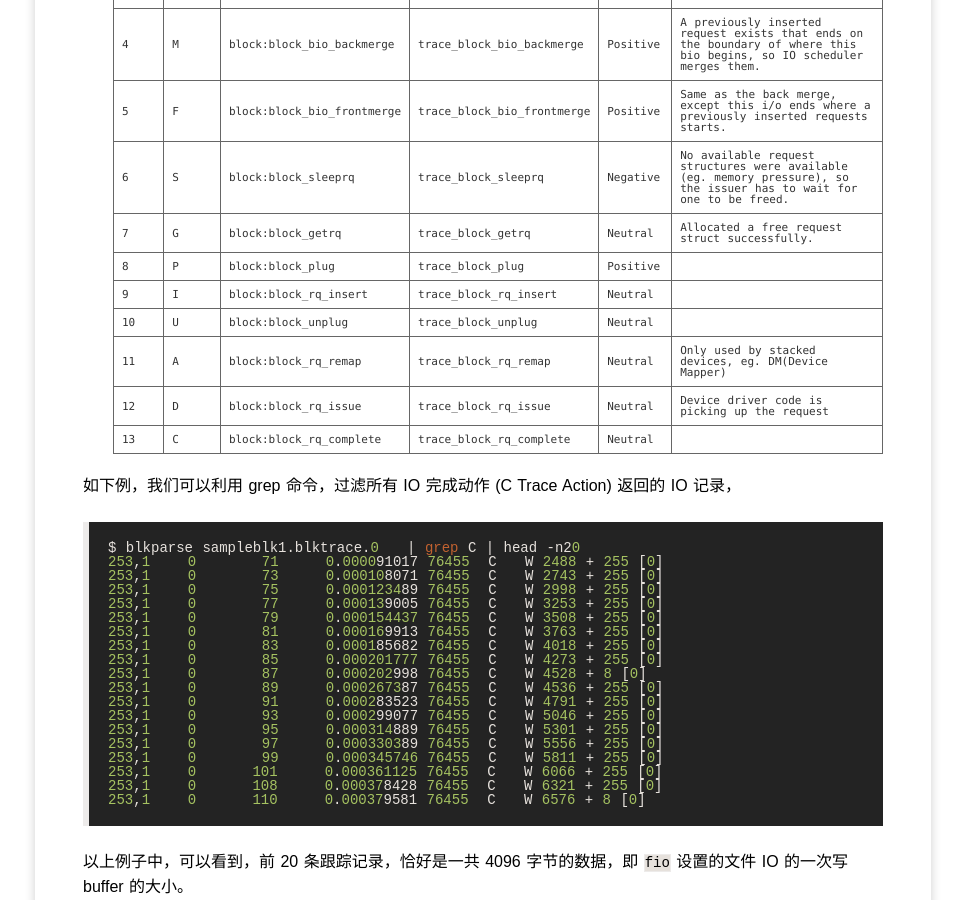
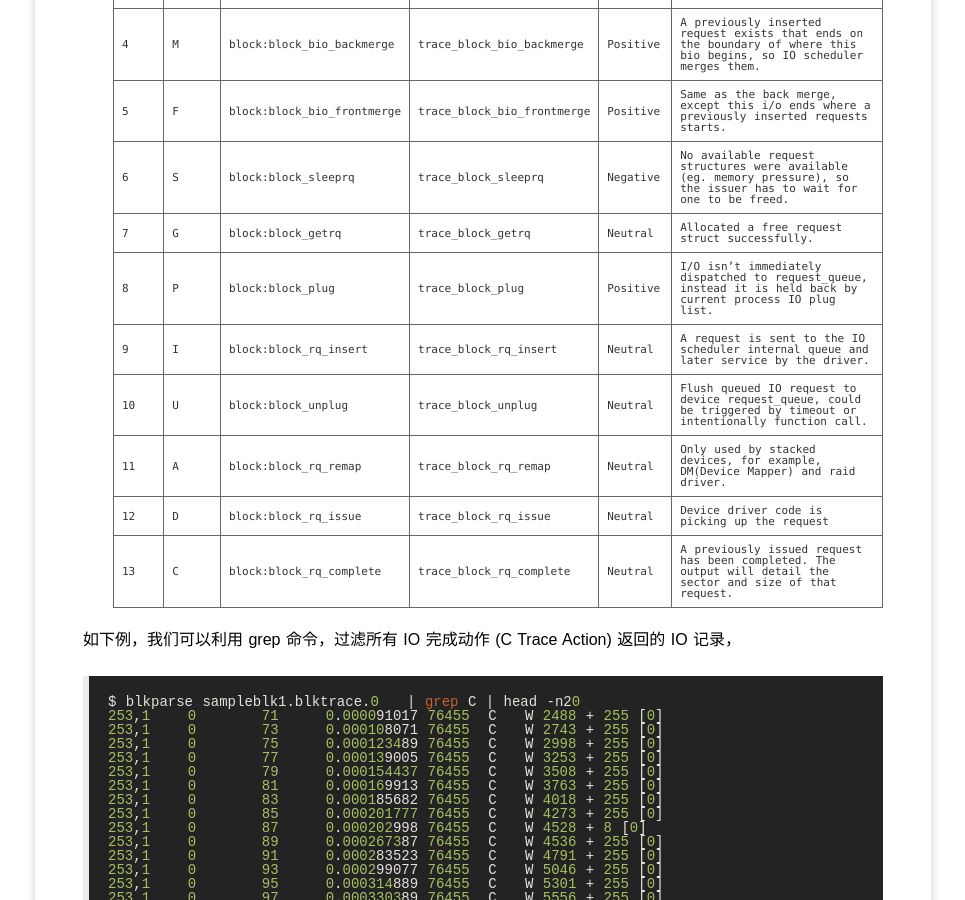
Before and after one commit to yangoliver/yangoliver.github.io, a Jekyll site: the page built from _posts/2016/2016-10-27-linux-block-driver-basic-5.md, in a window 1280 px wide and 900 px high, scrolled down 1753 px. Shown: the whole window, without its empty margins (157-1122 px from the left). Built offline with Jekyll 4.4.1, drawn with Linux system fonts in a browser that asks for light colours; comment, search, counter and statistics services are not loaded; some of the changed text lies outside the part shown.

Commit message:
draft: updated blktrace trace action table

```diff
--- a/_posts/2016/2016-10-27-linux-block-driver-basic-5.md
+++ b/_posts/2016/2016-10-27-linux-block-driver-basic-5.md
@@ -63,12 +63,12 @@ tags: [driver, perf, crash, trace, file system, kernel, linux, storage]
 |  5  | F    |block:block_bio_frontmerge|trace_block_bio_frontmerge|Positive   |Same as the back merge, except this i/o ends where a previously inserted requests starts.                            |
 |  6  | S    |block:block_sleeprq       |trace_block_sleeprq       |Negative   |No available request structures were available (eg. memory pressure), so the issuer has to wait for one to be freed. |
 |  7  | G    |block:block_getrq         |trace_block_getrq         |Neutral    |Allocated a free request struct successfully.                                                                        |
-|  8  | P    |block:block_plug          |trace_block_plug          |Positive   |                                                                                                                     |
-|  9  | I    |block:block_rq_insert     |trace_block_rq_insert     |Neutral    |                                                                                                                     |
-|  10 | U    |block:block_unplug        |trace_block_unplug        |Neutral    |                                                                                                                     |
-|  11 | A    |block:block_rq_remap      |trace_block_rq_remap      |Neutral    | Only used by stacked devices, eg. DM(Device Mapper)                                                                 |
-|  12 | D    |block:block_rq_issue      |trace_block_rq_issue      |Neutral    | Device driver code is picking up the request                                                                        |
-|  13 | C    |block:block_rq_complete   |trace_block_rq_complete   |Neutral    |                                                                                                                     |
+|  8  | P    |block:block_plug          |trace_block_plug          |Positive   |I/O isn't immediately dispatched to request_queue, instead it is held back by current process IO plug list.          |
+|  9  | I    |block:block_rq_insert     |trace_block_rq_insert     |Neutral    |A request is sent to the IO scheduler internal queue and later service by the driver.                                |
+|  10 | U    |block:block_unplug        |trace_block_unplug        |Neutral    |Flush queued IO request to device request_queue, could be triggered by timeout or intentionally function call.       |
+|  11 | A    |block:block_rq_remap      |trace_block_rq_remap      |Neutral    |Only used by stacked devices, for example, DM(Device Mapper) and raid driver.                                        |
+|  12 | D    |block:block_rq_issue      |trace_block_rq_issue      |Neutral    |Device driver code is picking up the request                                                                         |
+|  13 | C    |block:block_rq_complete   |trace_block_rq_complete   |Neutral    |A previously issued request has been completed. The output will detail the sector and size of that request.          |
 
 如下例，我们可以利用 grep 命令，过滤所有 IO 完成动作 (C Trace Action) 返回的 IO 记录，
 
@@ -136,3 +136,4 @@ TBD
 * [Linux Crash - background](http://oliveryang.net/2015/06/linux-crash-background)
 * [Linux Crash - coding notes](http://oliveryang.net/2015/07/linux-crash-coding-notes/)
 * [Linux Crash White Paper (了解 crash 命令)](http://people.redhat.com/anderson/crash_whitepaper)
+* [Explicit block device plugging](https://lwn.net/Articles/438256)
```
